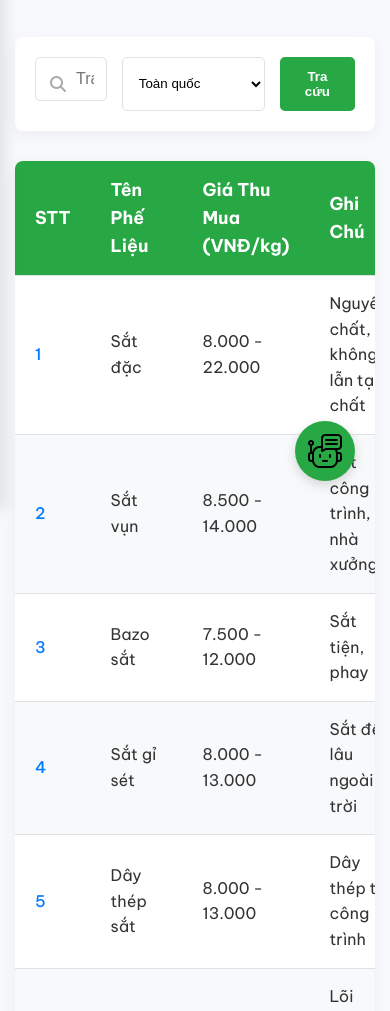
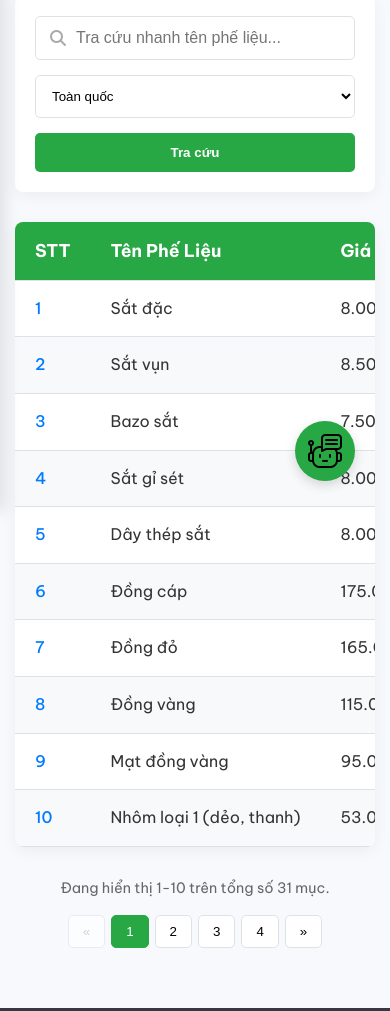
Before and after one commit to Logm12/EcoCycle, a website: page pricelist.html in a window 390 px wide. Shown: the part 333-1344 px from the top of the page. Drawn offline with Linux system fonts and the light colour scheme.

Commit message:
Update pricelist.css

```diff
--- a/css/pricelist.css
+++ b/css/pricelist.css
@@ -64,17 +64,27 @@ main {
     padding: 12px 25px;
 }
 
-/* --- BẢNG GIÁ --- */
+/* ======================================================== */
+/* ========== BẢNG GIÁ (SỬA LẠI ĐỂ RESPONSIVE) ========== */
+/* ======================================================== */
 .price-table-container {
     background-color: var(--white);
     border-radius: 8px;
     box-shadow: 0 4px 15px rgba(0,0,0,0.05);
-    overflow: hidden; /* Để bo góc hoạt động với table */
+
+    /* SỬA LẠI: Cho phép cuộn ngang khi cần thiết */
+    overflow-x: auto;
+
+    /* Thêm thuộc tính để cuộn mượt hơn trên iOS */
+    -webkit-overflow-scrolling: touch;
 }
 
 table {
     width: 100%;
     border-collapse: collapse;
+
+    /* SỬA LẠI: Đặt chiều rộng tối thiểu để bảng không bị co dúm */
+    min-width: 600px;
 }
 
 thead tr {
@@ -86,6 +96,9 @@ th, td {
     padding: 15px 20px;
     text-align: left;
     border-bottom: 1px solid var(--border-color);
+
+    /* SỬA LẠI: Ngăn không cho chữ bị xuống dòng đột ngột */
+    white-space: nowrap;
 }
 
 th {
@@ -113,6 +126,8 @@ td:first-child {
     align-items: center;
     margin-top: 30px;
     padding: 0 10px;
+    flex-wrap: wrap; /* Cho phép xuống dòng trên màn hình nhỏ */
+    gap: 15px;
 }
 
 #pagination-summary {
@@ -142,7 +157,27 @@ td:first-child {
     border-color: var(--primary-color);
 }
 
-#pagination-controls button.disabled {
+#pagination-controls button:disabled,
+#pagination-controls button[disabled] { /* Thêm selector để chắc chắn */
     cursor: not-allowed;
     opacity: 0.6;
 }
+
+/* ======================================================== */
+/* ========== MEDIA QUERY CHO GIAO DIỆN DI ĐỘNG ========== */
+/* ======================================================== */
+@media (max-width: 768px) {
+    .pricelist-header h1 {
+        font-size: 2rem; /* Giảm cỡ chữ tiêu đề */
+    }
+
+    .price-filters {
+        flex-direction: column; /* Xếp chồng bộ lọc theo chiều dọc */
+        align-items: stretch; /* Kéo dài các phần tử cho bằng nhau */
+    }
+
+    .pagination-container {
+        flex-direction: column; /* Xếp chồng phần phân trang */
+        justify-content: center;
+    }
+}
```
